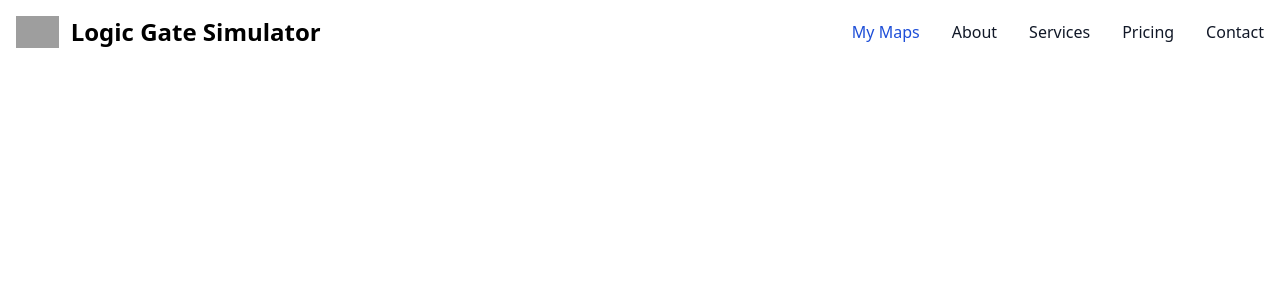
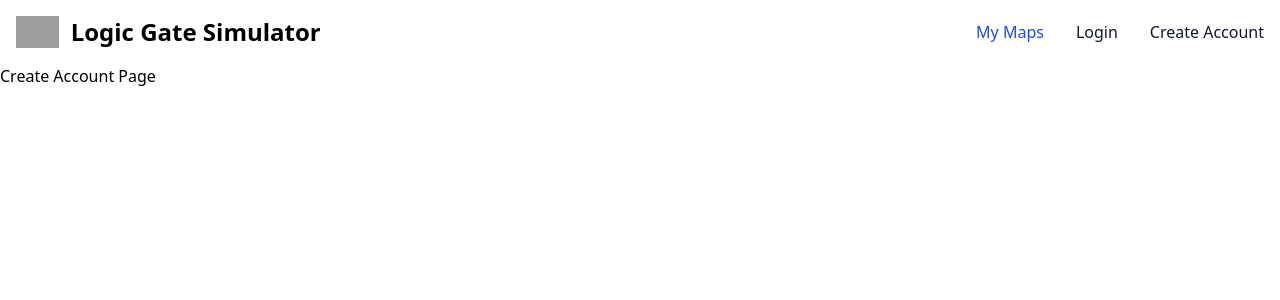
Before and after one commit to timshicha/logic_gate_app, a React (Vite) app in the folder frontend/: page /createaccount in a window 1280 px wide. Shown: the top 300 px of the page. Built offline with nearby package versions, Linux system fonts and the light colour scheme; grey boxes are pictures that could not be loaded.

Commit message:
set up login and create account pages and added to navbar

```diff
--- a/frontend/src/LogicGateRoutes.tsx
+++ b/frontend/src/LogicGateRoutes.tsx
@@ -1,5 +1,7 @@
+import {CreateAccountPage} from "@/components/CreateAccountPage.tsx";
 import {HomePage} from "@/components/HomePage.tsx";
 import {CircuitMapPage} from "@/components/CircuitMapPage.tsx";
+import {LoginPage} from "@/components/LoginPage.tsx";
 import {MyMapsPage} from "@/components/MyMapsPage.tsx";
 import { Navbar } from "@/components/Navbar";
 import { Route, Routes } from "react-router-dom";
@@ -12,6 +14,8 @@ export function LogicGateRoutes() {
 				<Route path="/" element={<HomePage />} />
 				<Route path="/mymaps" element={<MyMapsPage />} />
 				<Route path="/circuitmap" element={<CircuitMapPage />} />
+				<Route path="/login" element={<LoginPage />} />
+				<Route path="/createaccount" element={<CreateAccountPage />} />
 			</Routes>
 		</div>
 	);
--- /dev/null
+++ b/frontend/src/components/CreateAccountPage.tsx
@@ -0,0 +1,9 @@
+import React from "react";
+
+export function CreateAccountPage() {
+	return (
+		<>
+			Create Account Page
+		</>
+	);
+}
--- /dev/null
+++ b/frontend/src/components/LoginPage.tsx
@@ -0,0 +1,9 @@
+import React from "react";
+
+export function LoginPage() {
+	return (
+		<>
+			Login Page
+		</>
+	);
+}
--- a/frontend/src/components/Navbar.tsx
+++ b/frontend/src/components/Navbar.tsx
@@ -16,9 +16,9 @@ export function Navbar() {
 					<span className="sr-only">Open main menu</span>
 					<svg className="w-6 h-6" aria-hidden="true" fill="currentColor" viewBox="0 0 20 20"
 							 xmlns="http://www.w3.org/2000/svg">
-						<path fill-rule="evenodd"
+						<path fillRule="evenodd"
 									d="M3 5a1 1 0 011-1h12a1 1 0 110 2H4a1 1 0 01-1-1zM3 10a1 1 0 011-1h12a1 1 0 110 2H4a1 1 0 01-1-1zM3 15a1 1 0 011-1h12a1 1 0 110 2H4a1 1 0 01-1-1z"
-									clip-rule="evenodd"></path>
+									clipRule="evenodd"></path>
 					</svg>
 				</button>
 				<div className="hidden w-full md:block md:w-auto" id="navbar-default">
@@ -27,23 +27,21 @@ export function Navbar() {
 						<li>
 							<Link to="/mymaps"
 								 className="block py-2 pl-3 pr-4 text-white bg-blue-700 rounded md:bg-transparent md:text-blue-700 md:p-0 dark:text-white md:dark:text-blue-500"
-								 aria-current="page">My Maps</Link>
+								 aria-current="page">
+								My Maps
+							</Link>
 						</li>
 						<li>
-							<a href="#"
-								 className="block py-2 pl-3 pr-4 text-gray-900 rounded hover:bg-gray-100 md:hover:bg-transparent md:border-0 md:hover:text-blue-700 md:p-0 dark:text-white md:dark:hover:text-blue-500 dark:hover:bg-gray-700 dark:hover:text-white md:dark:hover:bg-transparent">About</a>
+							<Link to="/login"
+								 className="block py-2 pl-3 pr-4 text-gray-900 rounded hover:bg-gray-100 md:hover:bg-transparent md:border-0 md:hover:text-blue-700 md:p-0 dark:text-white md:dark:hover:text-blue-500 dark:hover:bg-gray-700 dark:hover:text-white md:dark:hover:bg-transparent">
+								Login
+							</Link>
 						</li>
 						<li>
-							<a href="#"
-								 className="block py-2 pl-3 pr-4 text-gray-900 rounded hover:bg-gray-100 md:hover:bg-transparent md:border-0 md:hover:text-blue-700 md:p-0 dark:text-white md:dark:hover:text-blue-500 dark:hover:bg-gray-700 dark:hover:text-white md:dark:hover:bg-transparent">Services</a>
-						</li>
-						<li>
-							<a href="#"
-								 className="block py-2 pl-3 pr-4 text-gray-900 rounded hover:bg-gray-100 md:hover:bg-transparent md:border-0 md:hover:text-blue-700 md:p-0 dark:text-white md:dark:hover:text-blue-500 dark:hover:bg-gray-700 dark:hover:text-white md:dark:hover:bg-transparent">Pricing</a>
-						</li>
-						<li>
-							<a href="#"
-								 className="block py-2 pl-3 pr-4 text-gray-900 rounded hover:bg-gray-100 md:hover:bg-transparent md:border-0 md:hover:text-blue-700 md:p-0 dark:text-white md:dark:hover:text-blue-500 dark:hover:bg-gray-700 dark:hover:text-white md:dark:hover:bg-transparent">Contact</a>
+							<Link to="/createaccount"
+								 className="block py-2 pl-3 pr-4 text-gray-900 rounded hover:bg-gray-100 md:hover:bg-transparent md:border-0 md:hover:text-blue-700 md:p-0 dark:text-white md:dark:hover:text-blue-500 dark:hover:bg-gray-700 dark:hover:text-white md:dark:hover:bg-transparent">
+								Create Account
+							</Link>
 						</li>
 					</ul>
 				</div>
```
